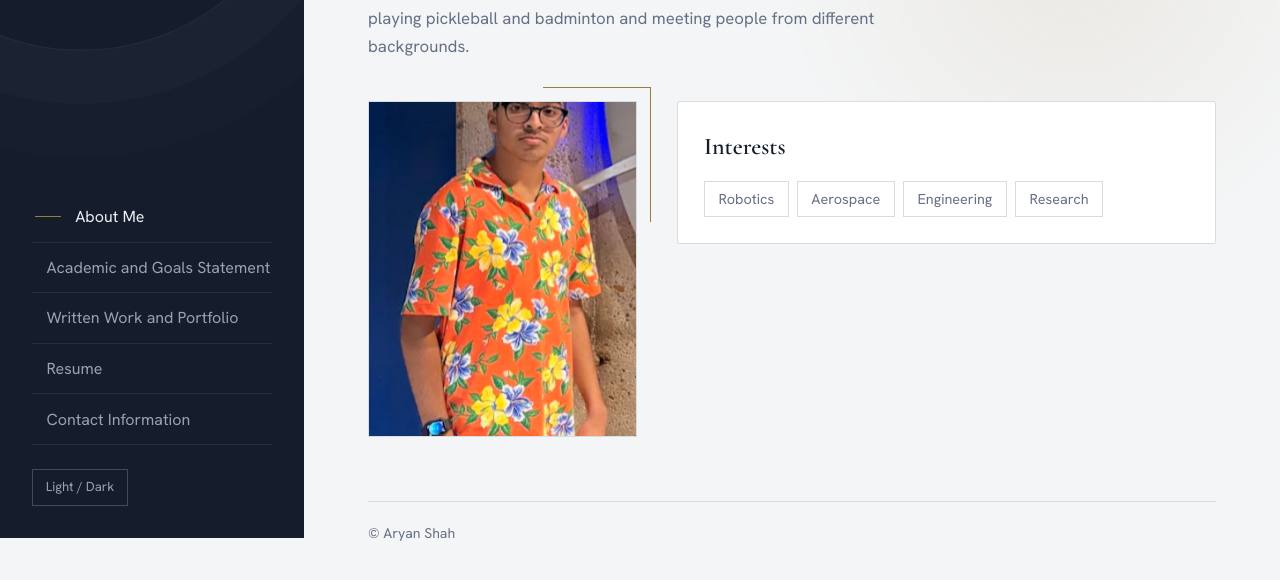
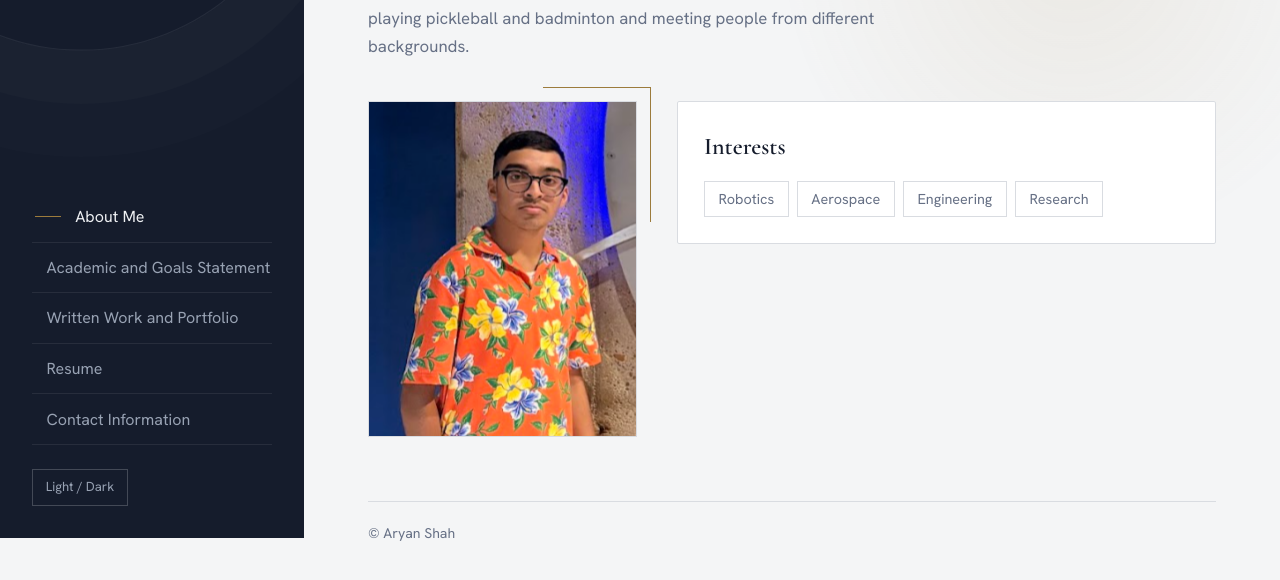
Before and after one commit to Aryanshah-16/CV, a plain HTML site: page index.html in a window 1280 px wide. Shown: the part 262-842 px from the top of the page. Drawn offline with nearby package versions, Linux system fonts and the light colour scheme.

Commit message:
Update object-fit and object-position for images
Adjust image positioning in photo class

```diff
--- a/index.html
+++ b/index.html
@@ -66,7 +66,7 @@ h3{font-family:"Cormorant Garamond",Georgia,serif;font-weight:600;font-size:1.5r
 .dash{border:1px dashed var(--line);padding:1.2rem;margin-top:.7rem}
 .split{display:grid;gap:2.5rem;grid-template-columns:minmax(0,.75fr) minmax(0,1.5fr);align-items:start}
 .photo{aspect-ratio:4/5;border:1px solid var(--line);background:var(--panel);position:relative;display:grid;place-items:center;color:var(--muted);text-align:center;padding:1rem}
-.photo img{position:absolute;inset:0;width:100%;height:100%;object-fit:cover}
+.photo img{position:absolute;inset:0;width:100%;height:100%;object-fit:cover;object-position:center top}
 .photo::before{content:"";position:absolute;inset:.8rem;border:1px solid var(--gold);opacity:.55}
 .photo::after{content:"";position:absolute;inset:-.9rem -.9rem auto auto;width:40%;height:40%;border-top:1px solid var(--gold);border-right:1px solid var(--gold)}
 .num{font-family:"Cormorant Garamond",Georgia,serif;font-size:3.2rem;line-height:1;font-weight:500}
```
